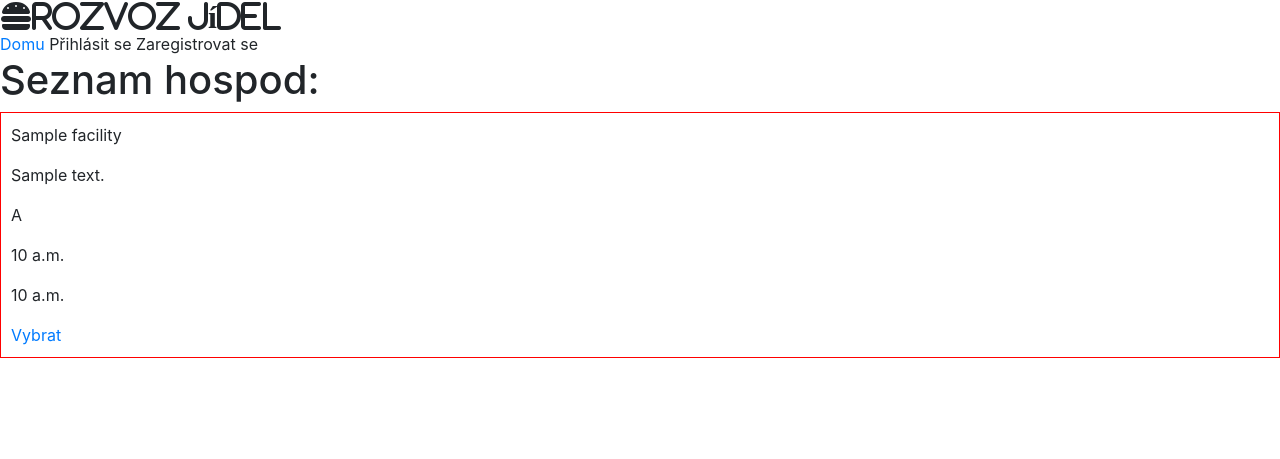
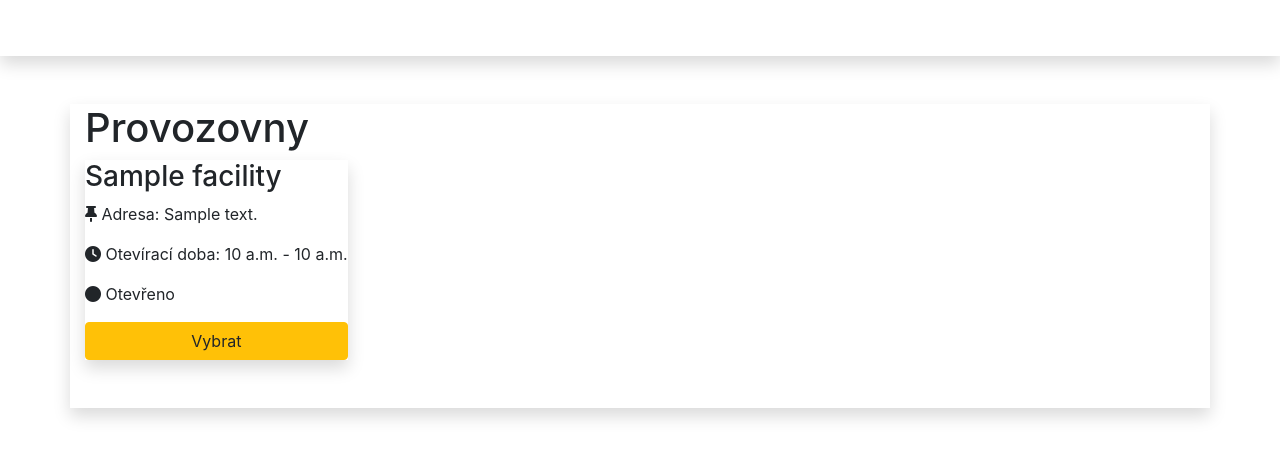
Before and after one commit to Griperis/IIS-Food-Delivery, a Django app: page / in a window 1280 px wide. Shown: the top 459 px of the page. Run offline with Django 3.2, Linux system fonts and the light colour scheme; tables that the repository leaves empty hold one stand-in row (values such as "Sample post"); some libraries are stand-ins or nearby versions.

Commit message:
page styled + some things

```diff
--- a/FoodDelivery/apps.py
+++ b/FoodDelivery/apps.py
@@ -1,5 +1,5 @@
 from django.apps import AppConfig
 
 
-class FooddeliveryConfig(AppConfig):
+class FoodDeliveryConfig(AppConfig):
     name = 'FoodDelivery'
--- a/FoodDelivery/templates/app/base.html
+++ b/FoodDelivery/templates/app/base.html
@@ -6,40 +6,78 @@
     <meta name="viewport" content="width=device-width, initial-scale=1, shrink-to-fit=no">
     {% comment %} Bootstrap 4.0 stylesheet {% endcomment %}
     <link rel="stylesheet" href="https://stackpath.bootstrapcdn.com/bootstrap/4.3.1/css/bootstrap.min.css" integrity="sha384-ggOyR0iXCbMQv3Xipma34MD+dH/1fQ784/j6cY/iJTQUOhcWr7x9JvoRxT2MZw1T" crossorigin="anonymous">
-    <link rel="stylesheet" href="{% static 'style/facility_detail.css'%}">
-    <link rel="stylesheet" href="{% static 'style/global.css'%}">
+    <link rel="stylesheet" href="{% static 'style/facility_detail.css' %}">
+    <link rel="stylesheet" href="{% static 'style/global.css' %}">
+    <link rel="stylesheet" href="{% static 'style/index.css' %}">
     <link href='https://fonts.googleapis.com/css?family=Roboto' rel='stylesheet' type='text/css'>
     <title>FoodDelivery</title>
 </head>
 <body>
-    <div class="color-white background-dark">
-        <i class="fas fa-hamburger fa-2x color-yellow">Rozvoz jídel</i>
-        <div>
-            <a href="{% url 'index' %}">Domu</a>
+    <div class="wrapper">
+        <nav class="navbar navbar-expand-lg navbar-dark background-dark shadow">
+            <a class="navbar-brand" href="#">Rozvoz jídel</a>
+            <button class="navbar-toggler" type="button" data-toggle="collapse" data-target="#navbarSupportedContent" aria-controls="navbarSupportedContent" aria-expanded="false" aria-label="Toggle navigation">
+                <span class="navbar-toggler-icon"></span>
+            </button>
+            <div class="collapse navbar-collapse" id="navbarSupportedContent">
+                <ul class="navbar-nav mr-auto">
+                    <li class="nav-item">
+                        <a class="nav-link" href="{% url 'index' %}">Domů</a>
+                    </li>
+                </ul>
+                <ul class="navbar-nav">
                 {% if user.is_authenticated %}
-                <p class="m-0">Username {{ user.get_username }}</p>
-                <a href="{% url 'user_profile' %}">Profil</a>
-                <a href="{% url 'logout'%}?next={{request.path}}">Odhlásit se</a>
+                    {% if user|has_group:"Driver" or user|has_group:"Operator" or user|has_group:"Administrator" %}
+                        <li class="nav-item dropdown">
+                            <a class="nav-link dropdown-toggle" href="#" id="navbarDropdown" role="button" data-toggle="dropdown" aria-haspopup="true" aria-expanded="false">
+                                <i class="fas fa-user-shield"></i> Administrace
+                            </a>
+                            <div class="dropdown-menu" aria-labelledby="navbarDropdown">
                                 {% if user|has_group:"Driver" %}
-                        <a href="{% url 'driver' %}">Řidič</a>
+                                    <a class="dropdown-item" href="{% url 'driver' %}">Řidič</a>
                                 {% endif %}
                                 {% if user|has_group:"Operator" %}
-                        <a href="{% url 'operator' %}">Operátor</a>
+                                    <a class="dropdown-item" href="{% url 'operator' %}">Operátor</a>
                                 {% endif %}
                                 {% if user|has_group:"Administrator" %}
-                        <a href="{% url 'custom_admin' %}">Administrátor</a>
-                    {% endif %}
-
-
-            {% else %}
-                <a class="text-reset m-0" href="{% url 'login'%}?next={{request.path}}">Přihlásit se</a>
-                <a class="text-reset m-0" href="{% url 'register'%}?next={{request.path}}">Zaregistrovat se</a>
+                                    <a class="dropdown-item" href="{% url 'custom_admin' %}">Administrátor</a>
                                 {% endif %}
                             </div>
+                        </li>
+                        {% endif %}
+                    <li>
+                        <a class="nav-link" href="{% url 'user_profile' %}">
+                            <i class="fas fa-user"></i> Profil ({{ user.get_username }})
+                        </a>
+                    </li>
+                    <li>
+                        <a class="nav-link" href="{% url 'logout'%}?next={{ request.path }}">
+                            <i class="fas fa-sign-out-alt"></i>Odhlásit se
+                        </a>
+                    </li>
+                {% else %}
+                    <li>
+                        <a class="nav-link" href="{% url 'register' %}?next={{request.path}}">
+                            <i class="fas fa-user-plus"></i> Registrovat se
+                        </a>
+                    </li>
+                    <li>
+                        <a class="nav-link" href="{% url 'login' %}?next={{request.path}}">
+                            <i class="fas fa-sign-in-alt"></i> Přihlásit se
+                        </a>
+                    </li>
+                {% endif %}
+                </ul>
             </div>
+        </nav>
         {% block content %}
         {% endblock %}
-
+    </div>
+    <!-- <footer class="footer shadow">
+        <p>Adresa firmy: ABC v DEF 123 45</p>
+        <p>Telefon: 123 456 789</p>
+        <p>@Copyright IIS</p>
+    </footer> -->
 
     {% comment %} Bootstrap 4.0 scripts {% endcomment %}
     <script src="https://kit.fontawesome.com/c54d362b32.js" crossorigin="anonymous"></script>
--- a/FoodDelivery/templates/app/facility/facility_list_view.html
+++ /dev/null
@@ -1,10 +0,0 @@
-{% block facility_list_view %}
-<div style="border: solid 1px red; padding: 10px;">
-    <p>{{ facility.name }}</p>
-    <p>{{ facility.address }}</p>
-    <p>{{ facility.state }}</p>
-    <p>{{ facility.opening_time}}</p>
-    <p>{{ facility.closing_time}}</p>
-    <a href="{% url  'facility_detail' facility.id %}">Vybrat</a>
-</div>
-{% endblock %}
--- a/FoodDelivery/templates/app/index.html
+++ b/FoodDelivery/templates/app/index.html
@@ -1,8 +1,23 @@
 {% extends 'app/base.html' %}
 
+{% load model_extras %}
 {% block content %}
-    <h1>Seznam hospod:</h1>
+<div class="shadow container mt-5 pb-5">
+    <h1>Provozovny</h1>
+    <div class="d-flex flex-wrap facilities-list">
     {% for facility in facilities %}
-        {% include 'app/facility/facility_list_view.html'%}
+        <div class="shadow facility-entry">
+            <h3>{{ facility.name }}</h3>
+            <p><i class="fas fa-thumbtack color-yellow"></i> Adresa: {{ facility.address }}</p>
+            <p><i class="fas fa-clock color-yellow"></i> Otevírací doba: {{ facility.opening_time }} - {{ facility.closing_time }}</p>
+            {% if facility|fac_is_open %}
+                <p><i class="fas fa-circle online-symbol"></i> Otevřeno</p>
+            {% else %}
+                <p><i class="fas fa-circle offline-symbol"></i> Zavřeno</p>
+            {% endif %}
+            <a class="btn btn-warning btn-block" href="{% url  'facility_detail' facility.id %}">Vybrat</a>
+        </div>
     {% endfor %}
+    </div>
+</div>
 {% endblock %}
--- /dev/null
+++ b/FoodDelivery/templatetags/model_extras.py
@@ -0,0 +1,9 @@
+from django import template
+import datetime
+
+register = template.Library()
+
+@register.filter
+def fac_is_open(facility):
+    now = datetime.datetime.now().time()
+    return now >= facility.opening_time and facility.closing_time <= now
--- a/FoodDelivery/views.py
+++ b/FoodDelivery/views.py
@@ -8,7 +8,7 @@ def index(request):
 
     facilities = Facility.objects.all()
 
-    return render(request, 'app/index.html', {'facilities':facilities})
+    return render(request, 'app/index.html', {'facilities': facilities})
 
 def user_profile(request):
     return render(request, 'app/user_profile.html')
@@ -63,8 +63,7 @@ def facility_detail(request, facility_id):
         now = datetime.datetime.now().time()
         is_open = now >= facility.opening_time and facility.closing_time <= now
         print(is_open)
-
-        context = {'facility': facility, 'offers': filtered_offers, 'can_order': True, 'summary': {}, 'search_form': search_form, 'is_open': is_open}
+        context = {'facility': facility, 'offers': filtered_offers, 'can_order': True, 'summary': {}, 'search_form': search_form }
 
         order_summary = load_order_state(request, str(facility_id))
         if request.GET.get('add_item'):
--- a/FoodDeliveryProject/settings.py
+++ b/FoodDeliveryProject/settings.py
@@ -32,7 +32,7 @@ ALLOWED_HOSTS = []
 # Application definition
 
 INSTALLED_APPS = [
-    'FoodDelivery.apps.FooddeliveryConfig',
+    'FoodDelivery.apps.FoodDeliveryConfig',
     'django.contrib.admin',
     'whitenoise.runserver_nostatic',
     'django.contrib.staticfiles',
```
Also changed, not shown: FoodDelivery/templates/app/facility/facility_detail.html (+13 -11 lines), FoodDelivery/templatetags/auth_extras.py (line endings or trailing spaces), 3 other files. Lines whose indentation alone changed are shown as unchanged.
